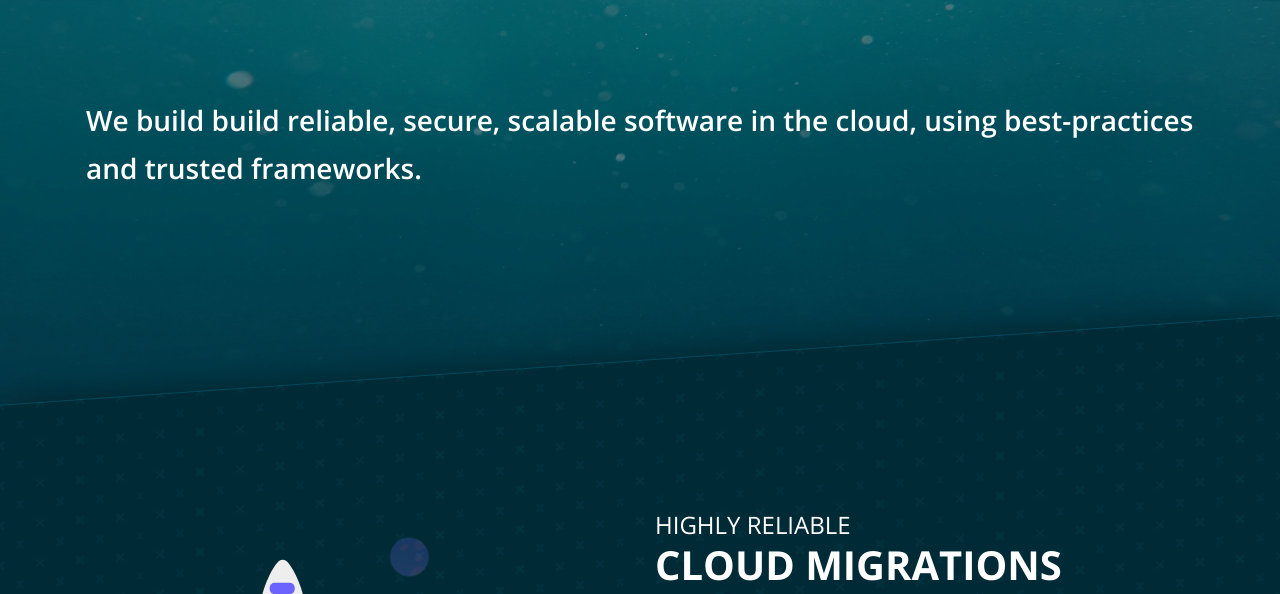
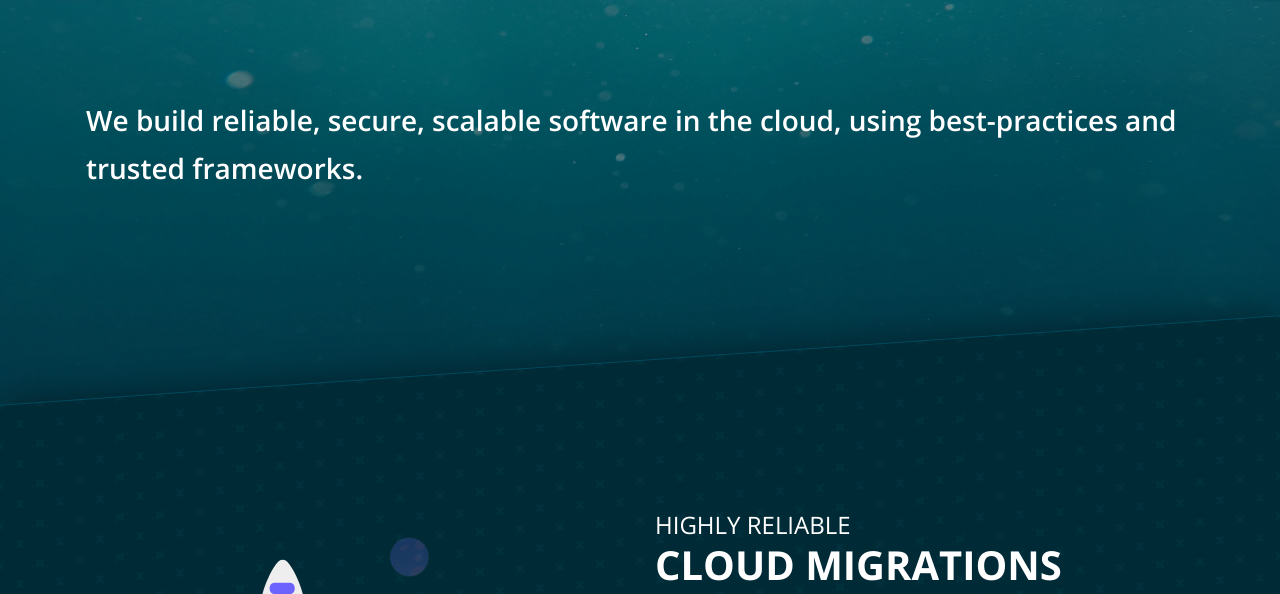
Before and after one commit to six0h/six0h.github.io, a website built with Parcel: page index.html in a window 1280 px wide. Shown: the part 175-769 px from the top of the page. Built offline with nearby package versions, Linux system fonts and the light colour scheme.

Commit message:
fixing typo on build build

```diff
--- a/index.html
+++ b/index.html
@@ -62,7 +62,7 @@
           <div class="col headline mt-5">
             <div class="row">
               <div class="col px-5 px-sm-3 px-md-4 px-lg-3">
-                <h1>We build build reliable, secure, scalable software in the cloud, using best-practices and trusted frameworks.</h1>
+                <h1>We build reliable, secure, scalable software in the cloud, using best-practices and trusted frameworks.</h1>
               </div>
             </div>
           </div>
```
